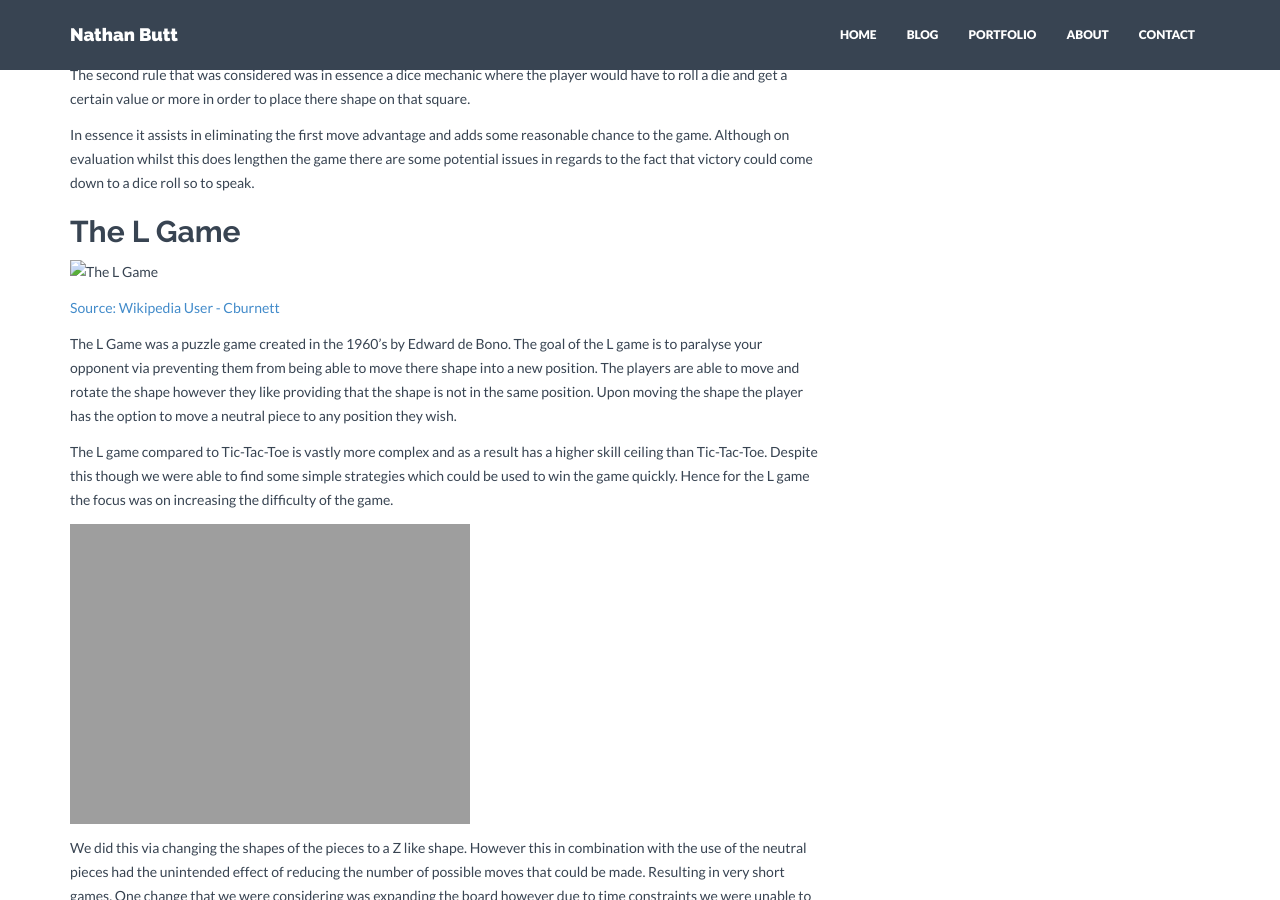
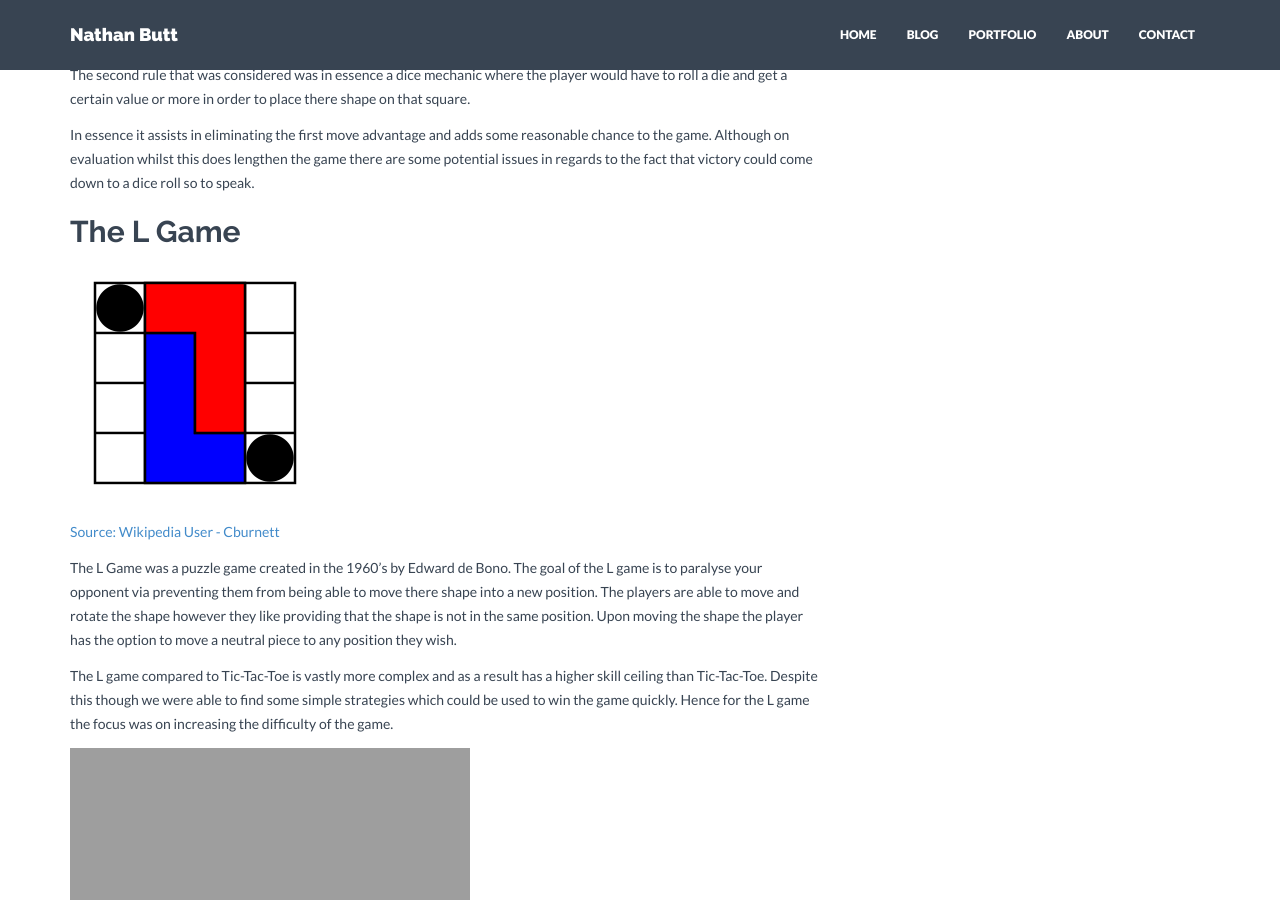
Before and after one commit to n86-64/n86-64.github.io, a Jekyll site: the page built from _posts/blog/2017-10-08-Lessons-in-board-game-design.markdown, in a window 1280 px wide and 900 px high, scrolled down 2175 px. Built offline with Jekyll 4.4.1, drawn with Linux system fonts in a browser that asks for light colours; nearby versions of some CDN libraries.

Commit message:
Corrected URLs

```diff
--- a/_posts/blog/2017-10-08-Lessons-in-board-game-design.markdown
+++ b/_posts/blog/2017-10-08-Lessons-in-board-game-design.markdown
@@ -36,10 +36,10 @@
 
 The first was to introduce a battle mechanic into tic-tac-toe.
 
-![Our Battle variant of Tic Tac Toe](https://n86-64.github.io/img/DSC_0027.JPG)
+![Our Battle variant of Tic Tac Toe](https://n86-64.github.io/assets/img/blog/DSC_0027.JPG)
 
 In battle tic-tac-toe we kept the same goal but changed the core loop of the game. When the player puts a piece down they have the option to attack the opponent from a square. The attacks followed a rock-paper-scissors model where each shape is both weak to one shape and strong against another.
- ![The Rules](https://n86-64.github.io/img/DSC_0028.JPG)
+ ![The Rules](https://n86-64.github.io/assets/img/blog/DSC_0028.JPG)
 
 This variation of the game had more depth as it allowed players to plan moves as well as counter potentially problematic moves. Thus resulting in the elimination of the first move advantage and the broadening of possible strategies in the game.
 
@@ -49,7 +49,7 @@
 
 ## The L Game
 
-![The L Game](https://n86-64.github.io/img/The_L_Game.png)
+![The L Game](https://n86-64.github.io/assets/img/blog/The_L_Game.png)
 
 [Source: Wikipedia User - Cburnett](https://en.wikipedia.org/wiki/L_game#/media/File:L_Game_start_position.svg)
 
@@ -58,7 +58,7 @@
 The L game compared to Tic-Tac-Toe is vastly more complex and as a result has a higher skill ceiling than Tic-Tac-Toe. Despite this though we were able to find some simple strategies which could be used to win the game quickly. Hence for the L game the focus was on increasing the difficulty of the game.
 
 
-![The L Game Design Alternatives](https://n86-64.github.io/img/DSC_0029.JPG)
+![The L Game Design Alternatives](https://n86-64.github.io/assets/img/blog/DSC_0029.JPG)
 
 We did this via changing the shapes of the pieces to a Z like shape. However this in combination with the use of the neutral pieces had the unintended effect of reducing the number of possible moves that could be made. Resulting in very short games. One change that we were considering was expanding the board however due to time constraints we were unable to test these changes.
 
```
